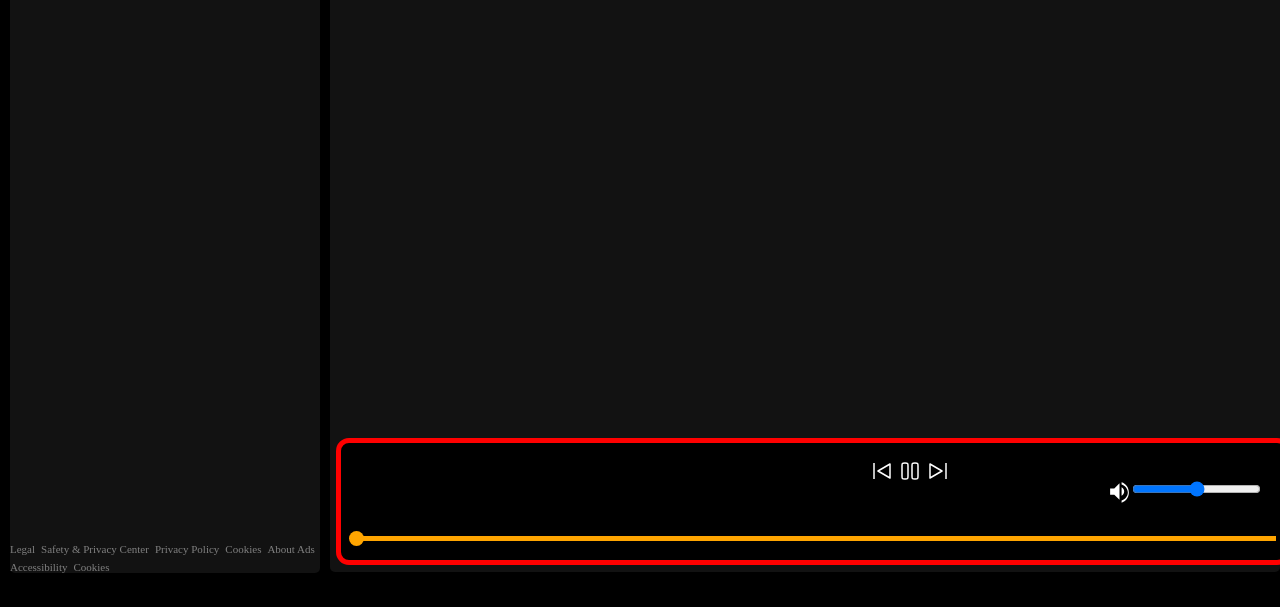
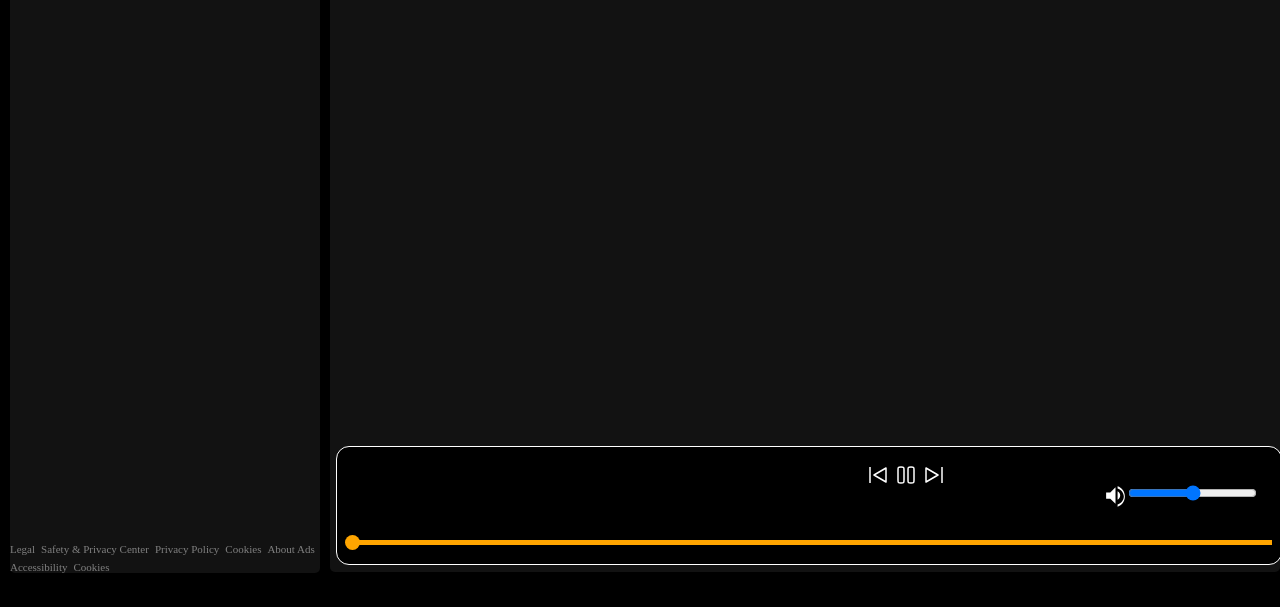
Before and after one commit to sheladiyakishan/spotify, a plain HTML site: page index.html in a window 1280 px wide. Shown: the part 193-800 px from the top of the page. Drawn offline with Linux system fonts and the light colour scheme; no server answers.

Commit message:
Update style.css

```diff
--- a/css/style.css
+++ b/css/style.css
@@ -232,7 +232,7 @@ body {
     margin: 25px 6px;
     z-index: 1;
     height: 85px;
-    border: 5px solid red;
+    border: 1px solid white;
     z-index: 1;
     min-height: 40px;
 }
```
